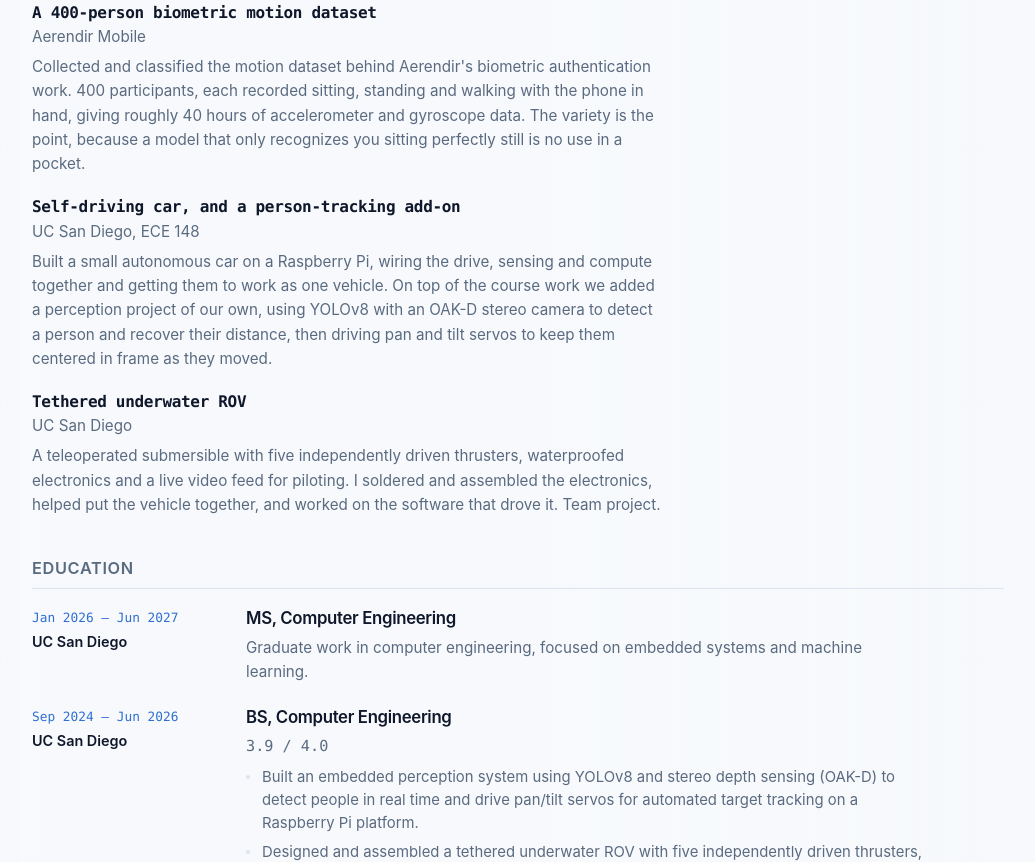
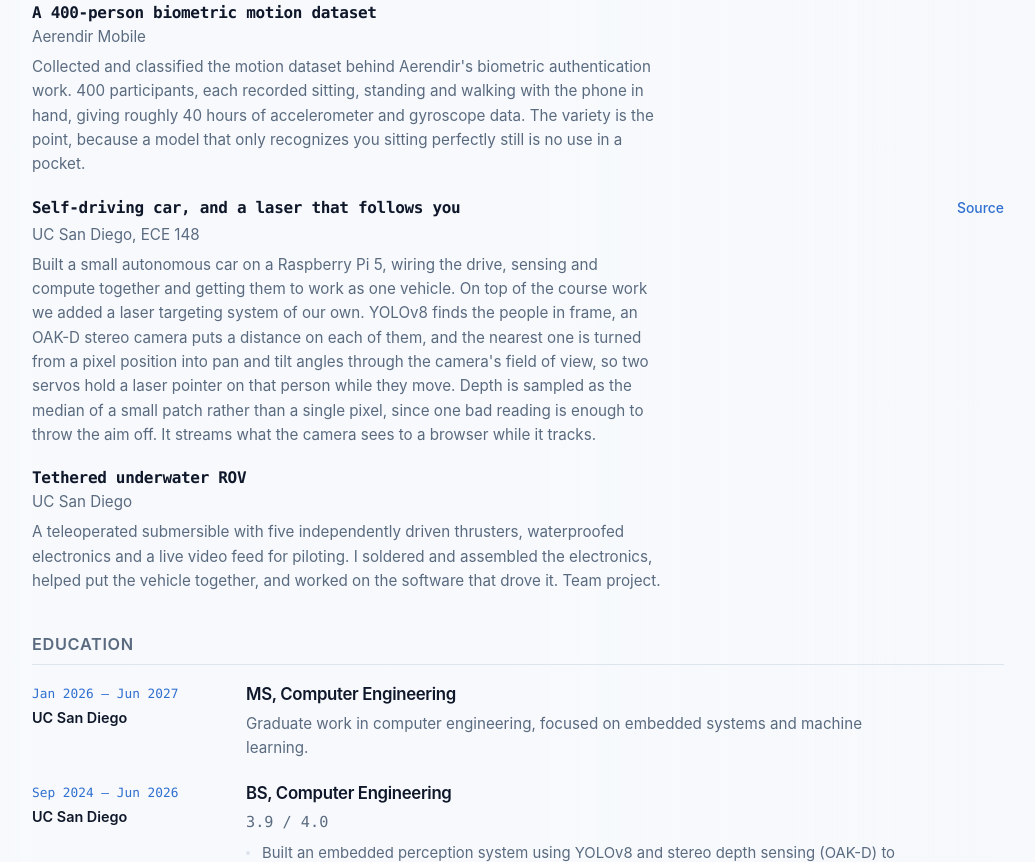
Before and after one commit to halvis82/halvis82.github.io, a plain HTML site: page index.html in a window 1280 px wide. Shown: the part 1938-2800 px from the top of the page, without its empty margins (122-1157 px from the left). Drawn offline with Linux system fonts and the light colour scheme; no server answers.

Commit message:
laser targeting on the ece148 car, link the repo

```diff
--- a/index.html
+++ b/index.html
@@ -202,16 +202,21 @@
 
       <li>
         <div class="proj-head">
-          <h3>Self-driving car, and a person-tracking add-on</h3>
+          <h3>Self-driving car, and a laser that follows you</h3>
+          <a href="https://github.com/UCSD-Silberman-Classes-and-Projects/fall-2025-final-project-team-15">Source</a>
         </div>
         <p class="proj-at">UC San Diego, ECE 148</p>
         <p>
-          Built a small autonomous car on a Raspberry Pi, wiring the drive,
+          Built a small autonomous car on a Raspberry Pi 5, wiring the drive,
           sensing and compute together and getting them to work as one vehicle.
-          On top of the course work we added a perception project of our own,
-          using YOLOv8 with an OAK-D stereo camera to detect a person and recover
-          their distance, then driving pan and tilt servos to keep them centered
-          in frame as they moved.
+          On top of the course work we added a laser targeting system of our own.
+          YOLOv8 finds the people in frame, an OAK-D stereo camera puts a distance
+          on each of them, and the nearest one is turned from a pixel position
+          into pan and tilt angles through the camera's field of view, so two
+          servos hold a laser pointer on that person while they move. Depth is
+          sampled as the median of a small patch rather than a single pixel, since
+          one bad reading is enough to throw the aim off. It streams what the
+          camera sees to a browser while it tracks.
         </p>
       </li>
 
```
